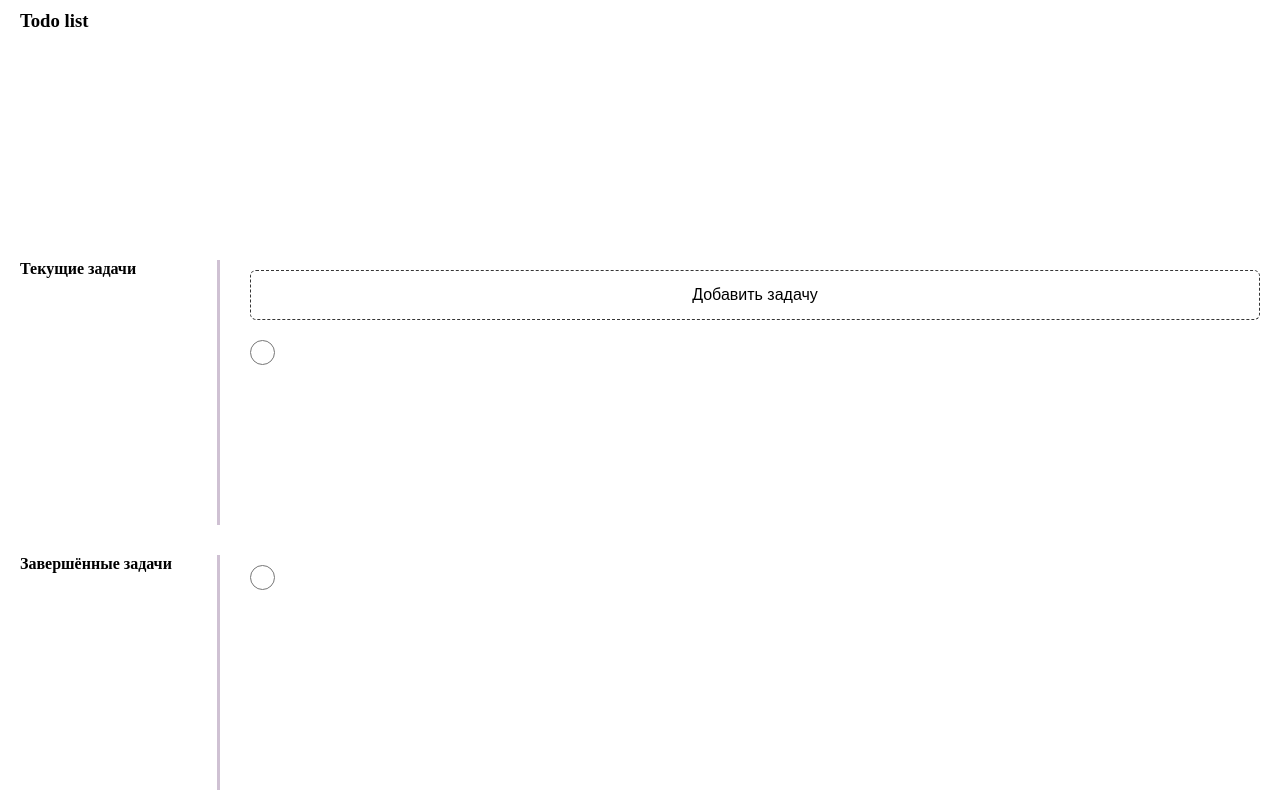
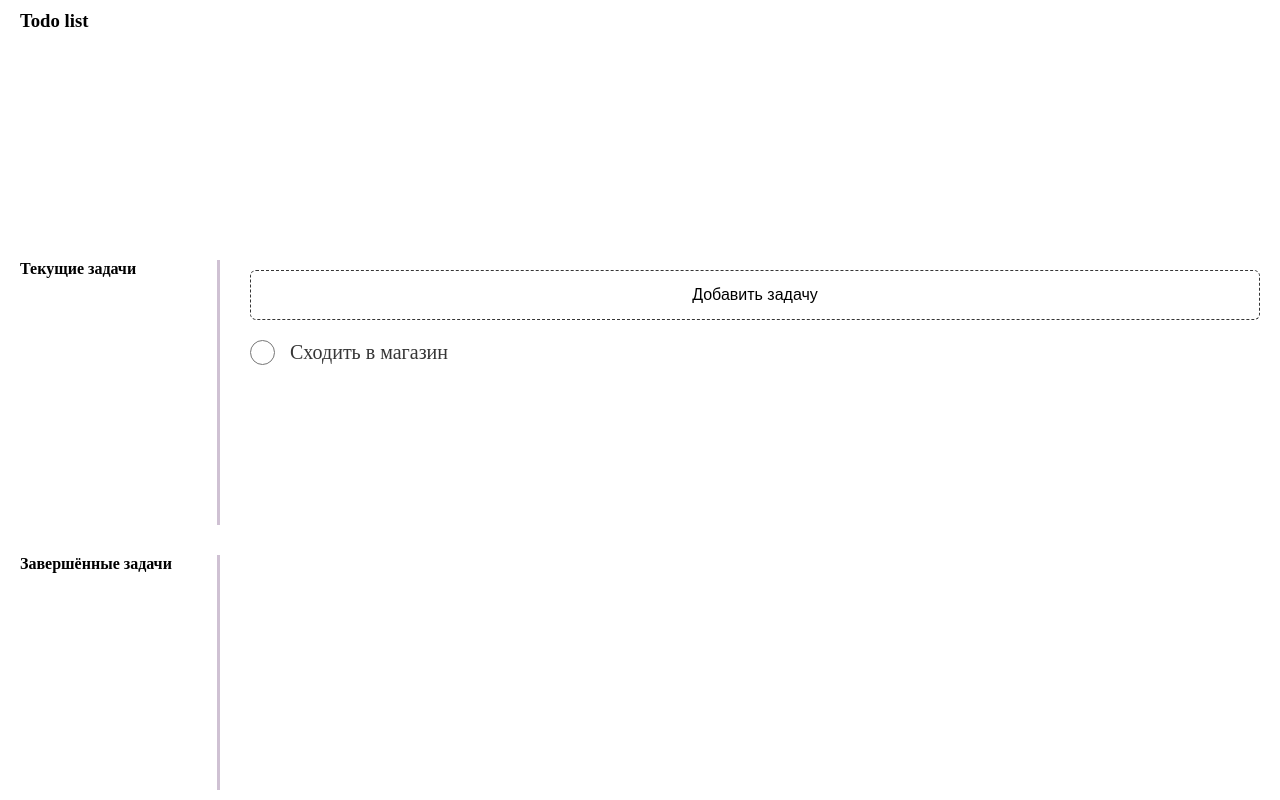
Before and after one commit to sominiac/to-do-react-redux, a React app: page / in a window 1280 px wide. Built offline with nearby package versions, Linux system fonts and the light colour scheme.

Commit message:
feat(Task): добавил логику переключения задачи

```diff
--- a/src/App.js
+++ b/src/App.js
@@ -1,9 +1,29 @@
+import {useState} from "react";
+
 import Tasks from "./components/Tasks";
 
 import containerStyles from "./assets/styles/layout/container.module.scss";
 import styles from "./assets/styles/pages/App.module.scss";
 
 function App() {
+    const [tasks, setTasks] = useState([{
+        id: "Сходить в магазин",
+        text: "Сходить в магазин"
+    }]);
+    const [completedTasks, setCompletedTasks] = useState([]);
+
+    const toggleTaskState = (tasksList, task, isCurrentTasks) => {
+        const updatedTasksList = tasksList.filter(({id}) => id !== task.id);
+
+        if (isCurrentTasks) {
+            setTasks(updatedTasksList);
+            setCompletedTasks([...completedTasks, task]);
+        } else {
+            setCompletedTasks(updatedTasksList);
+            setTasks([...tasks, task]);
+        }
+    }
+
     return (
         <div className={styles.app}>
             <div className={containerStyles.container}>
@@ -12,8 +32,13 @@ function App() {
                         <h3 className="header__title">Todo list</h3>
                     </header>
                     <main className={styles.app__main}>
-                        <Tasks isCurrentTasks/>
-                        <Tasks/>
+                        <Tasks
+                            tasksList={tasks}
+                            toggleTaskState={toggleTaskState}
+                            isCurrentTasks/>
+                        <Tasks
+                            tasksList={completedTasks}
+                            toggleTaskState={toggleTaskState}/>
                     </main>
                 </div>
             </div>
--- a/src/components/Task/index.jsx
+++ b/src/components/Task/index.jsx
@@ -2,10 +2,17 @@ import RadioButton from "../RadioButton";
 
 import styles from "./Task.module.scss"
 
-export default function Task() {
+export default function Task({task, toggleTaskState}) {
+    const onTaskChange = () => {
+        toggleTaskState(task);
+    }
+
     return (
         <div className={styles.task}>
-            <RadioButton/>
+            <RadioButton
+                id={task.id}
+                text={task.text}
+                onChange={onTaskChange}/>
             <button className="icon-button task__delete-button"></button>
         </div>
     )
--- a/src/components/Tasks/index.jsx
+++ b/src/components/Tasks/index.jsx
@@ -2,10 +2,14 @@ import Task from "../Task"
 
 import styles from "./Tasks.module.scss";
 
-export default function Index({isCurrentTasks}) {
+export default function Tasks({isCurrentTasks, tasksList, toggleTaskState}) {
     const CURRENT_TASKS_TITLE = "Текущие задачи";
     const COMPLETED_TASKS_TITLE = "Завершённые задачи";
     const tasksTitle = isCurrentTasks ? CURRENT_TASKS_TITLE : COMPLETED_TASKS_TITLE;
+
+    const _toggleTaskState = (task) => {
+        toggleTaskState(tasksList, task, isCurrentTasks);
+    }
 
     return (
         <section className={`${styles.tasks} ${isCurrentTasks ? "current-tasks" : styles.completedTasks}`}>
@@ -16,9 +20,15 @@ export default function Index({isCurrentTasks}) {
                 <li className="tasks__list-element">
                     {isCurrentTasks && <button className={styles.tasks__addTaskButton}>Добавить задачу</button>}
                 </li>
-                <li className="tasks__list-element">
-                    <Task/>
-                </li>
+                {tasksList.map((task) => {
+                    return (
+                        <li className="tasks__list-element" key={task.id}>
+                            <Task
+                                task={task}
+                                toggleTaskState={_toggleTaskState}/>
+                        </li>
+                    )
+                })}
             </ul>
         </section>
     )
```
